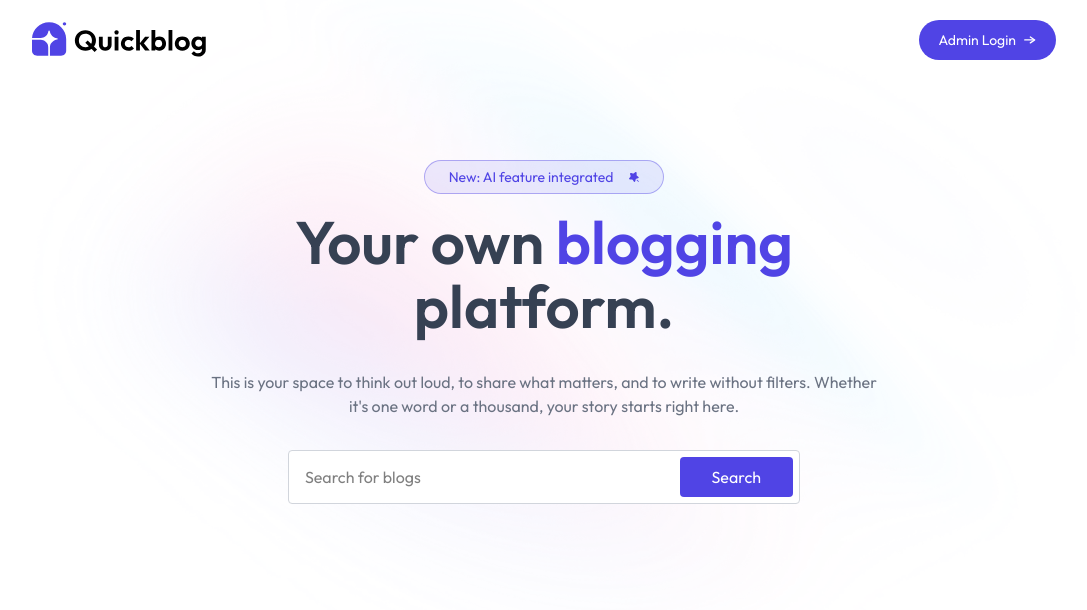
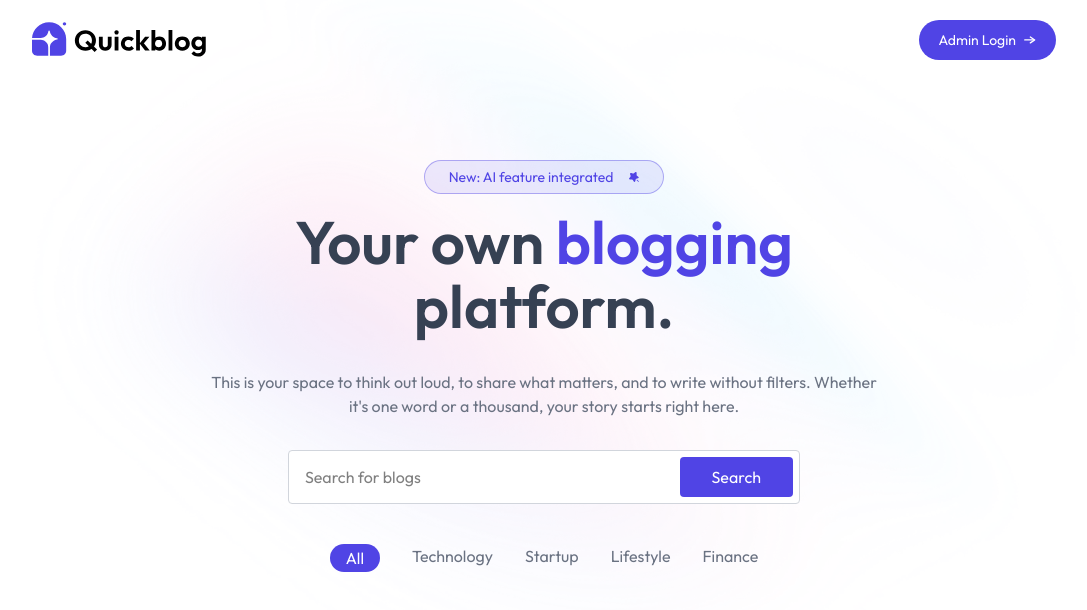
Before and after one commit to NexusAman/QuickBlog, a React (Vite) app in the folder client/: page / in a window 1280 px wide. Shown: the top 610 px of the page, without its empty margins (96-1183 px from the left). Built offline with nearby package versions, Linux system fonts and the light colour scheme.

Commit message:
feat: add bloglist section

```diff
--- a/client/package.json
+++ b/client/package.json
@@ -11,6 +11,7 @@
   },
   "dependencies": {
     "@tailwindcss/vite": "^4.3.3",
+    "motion": "^13.4.3",
     "react": "^19.2.8",
     "react-dom": "^19.2.8",
     "react-router": "^8.4.0",
--- /dev/null
+++ b/client/src/components/BlogList.jsx
@@ -0,0 +1,29 @@
+import { useState } from "react";
+import { blogCategories } from "../assets/assets.js";
+import { motion } from "motion/react";
+
+const BlogList = () => {
+  const [menu, setMenu] = useState("All");
+  return (
+    <div>
+      <div className="flex justify-center gap-4 sm:gap-8 my-10 relative">
+        {blogCategories.map((item) => (
+          <div key={item} className="relative">
+            <button
+              onClick={() => setMenu(item)}
+              className={`cursor-pointer text-gray-500 ${menu === item && "text-white px-4 pt-0.5"}`}
+            >
+              {item}
+              {menu === item && (
+                <motion.div layoutId="underline"
+                transition={{type: 'spring', stiffness: 500, damping: 30}} className="absolute left-0 right-0 top-0 h-7 -z-1 bg-primary rounded-full"></motion.div>
+              )}
+            </button>
+          </div>
+        ))}
+      </div>
+    </div>
+  );
+};
+
+export default BlogList;
--- a/client/src/pages/Home.jsx
+++ b/client/src/pages/Home.jsx
@@ -1,3 +1,4 @@
+import BlogList from "../components/BlogList";
 import Header from "../components/Header";
 import Navbar from "../components/Navbar";
 
@@ -6,6 +7,7 @@
     <div>
       <Navbar />
       <Header />
+      <BlogList />
     </div>
   );
 };
```
Also changed, not shown: 1 other file (tests, documents, lock files or other folders).
